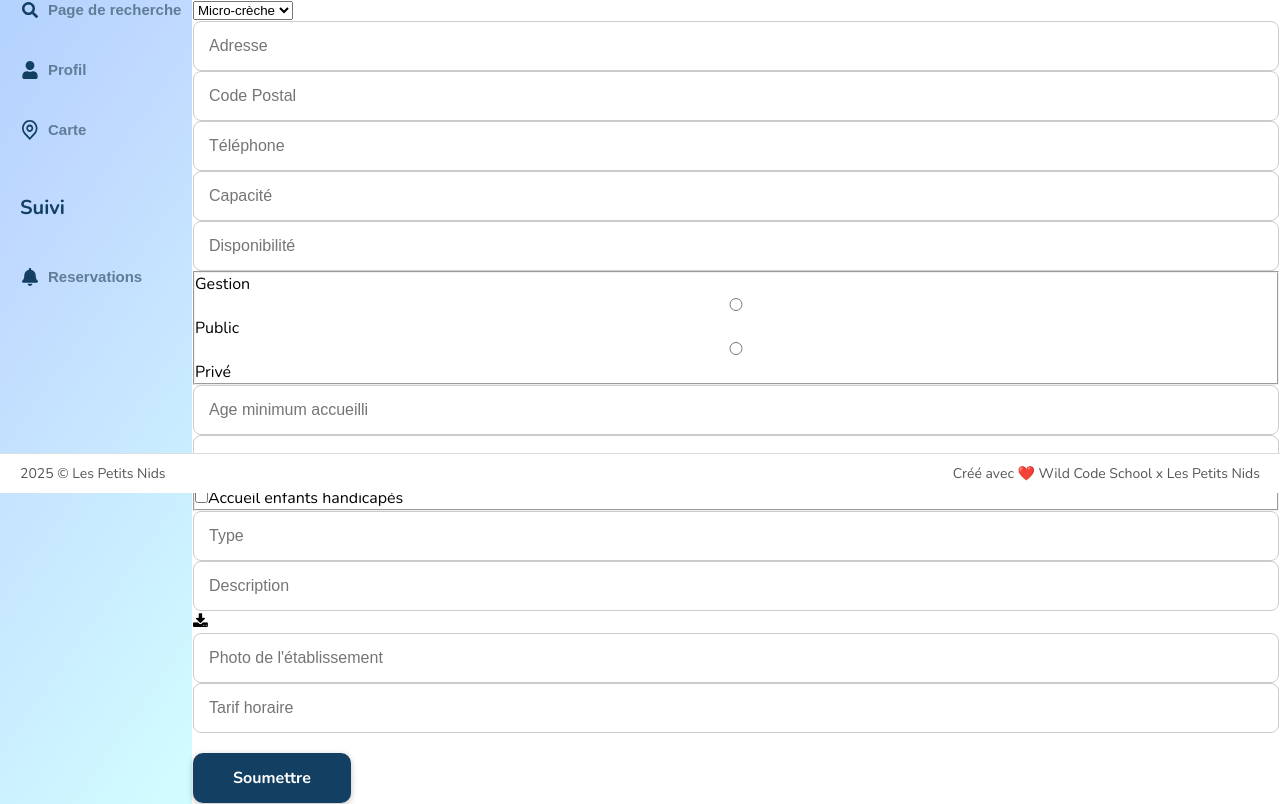
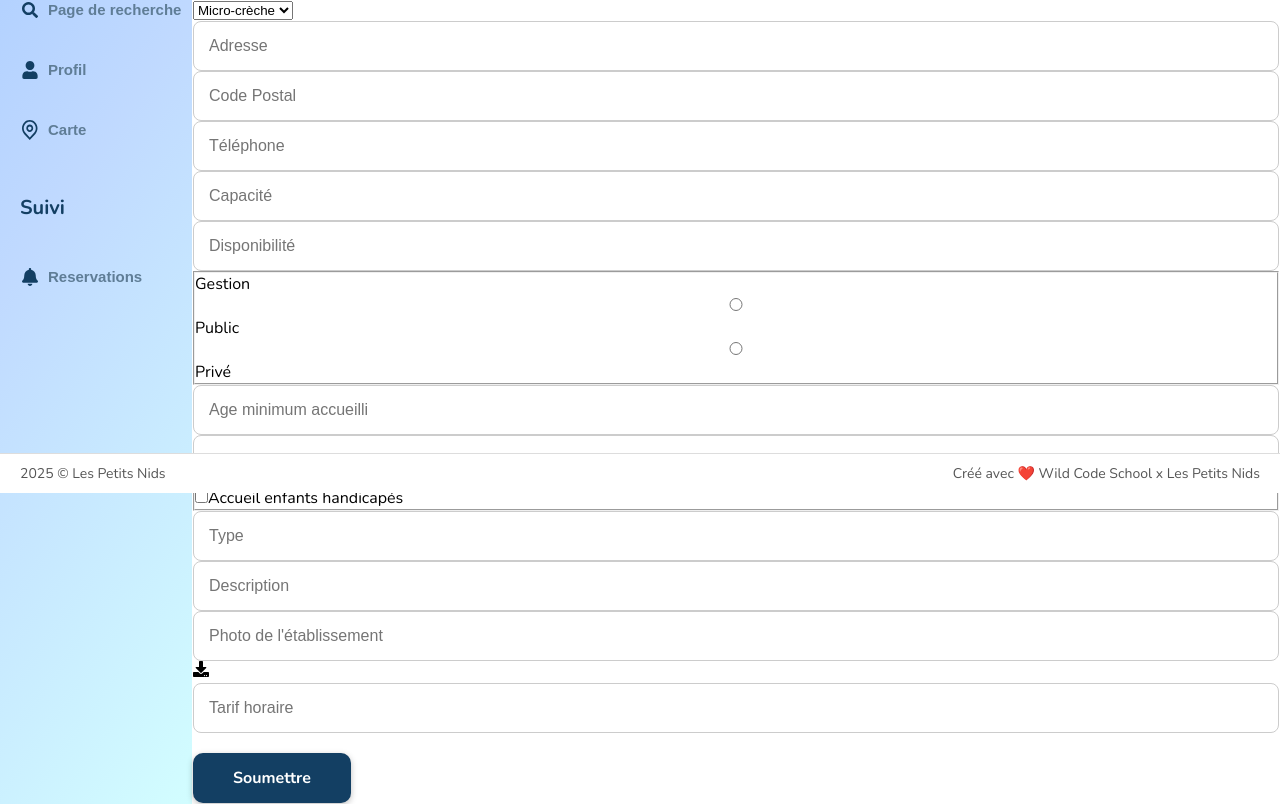
Before and after one commit to naiiipan44/Les-Petits-Nids, a React (Vite) app in the folder client/: page /nurseryprofile in a window 1280 px wide. Shown: the part 307-1111 px from the top of the page. Built offline with nearby package versions, Linux system fonts and the light colour scheme; no server answers; a web font is replaced by a local one.

Commit message:
made the requested changes for the download picture import

```diff
--- a/client/index.html
+++ b/client/index.html
@@ -11,10 +11,6 @@
       href="https://fonts.googleapis.com/css2?family=Beth+Ellen&display=swap"
       rel="stylesheet"
     />
-    <link
-      href="https://cdnjs.cloudflare.com/ajax/libs/font-awesome/4.7.0/css/font-awesome.min.css"
-      rel="stylesheet"
-    />
   </head>
   <body>
     <div id="root"></div>
--- a/client/src/components/NurseryFolder.tsx
+++ b/client/src/components/NurseryFolder.tsx
@@ -1,5 +1,6 @@
 import "./NurseryFolder.css";
 import type { FormEvent } from "react";
+import { FaDownload } from "react-icons/fa";
 
 function NurseryFolder() {
   function onSubmit(e: FormEvent<HTMLFormElement>) {
@@ -109,14 +110,13 @@ function NurseryFolder() {
             placeholder="Description"
             className="input-field"
           />
-          <i className="fa fa-download icon" />
           <input
             type="text"
             name="picture"
             placeholder="Photo de l'établissement"
             className="input-field"
           />
-
+          <FaDownload />
           <input
             type="number"
             name="price"
```
